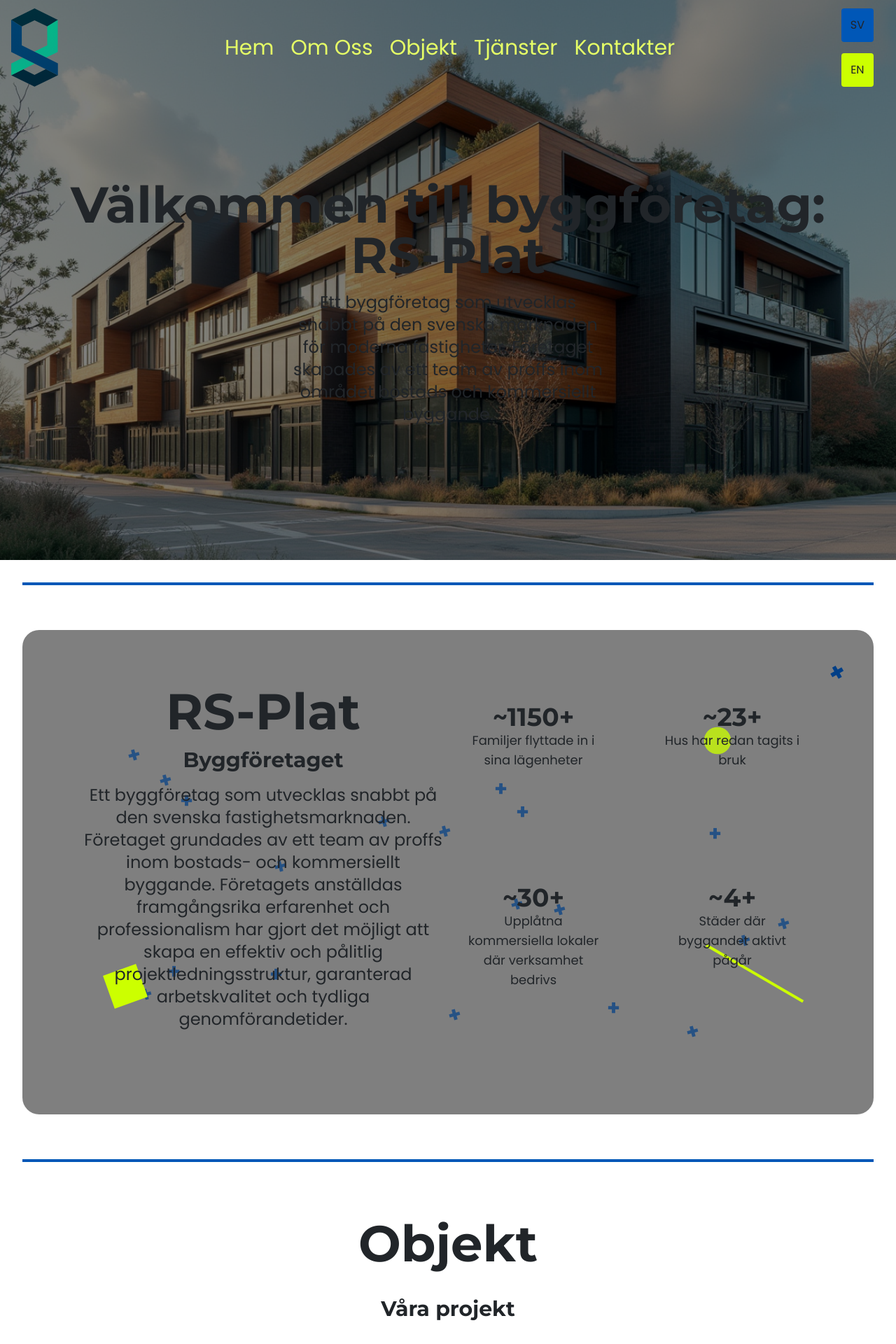
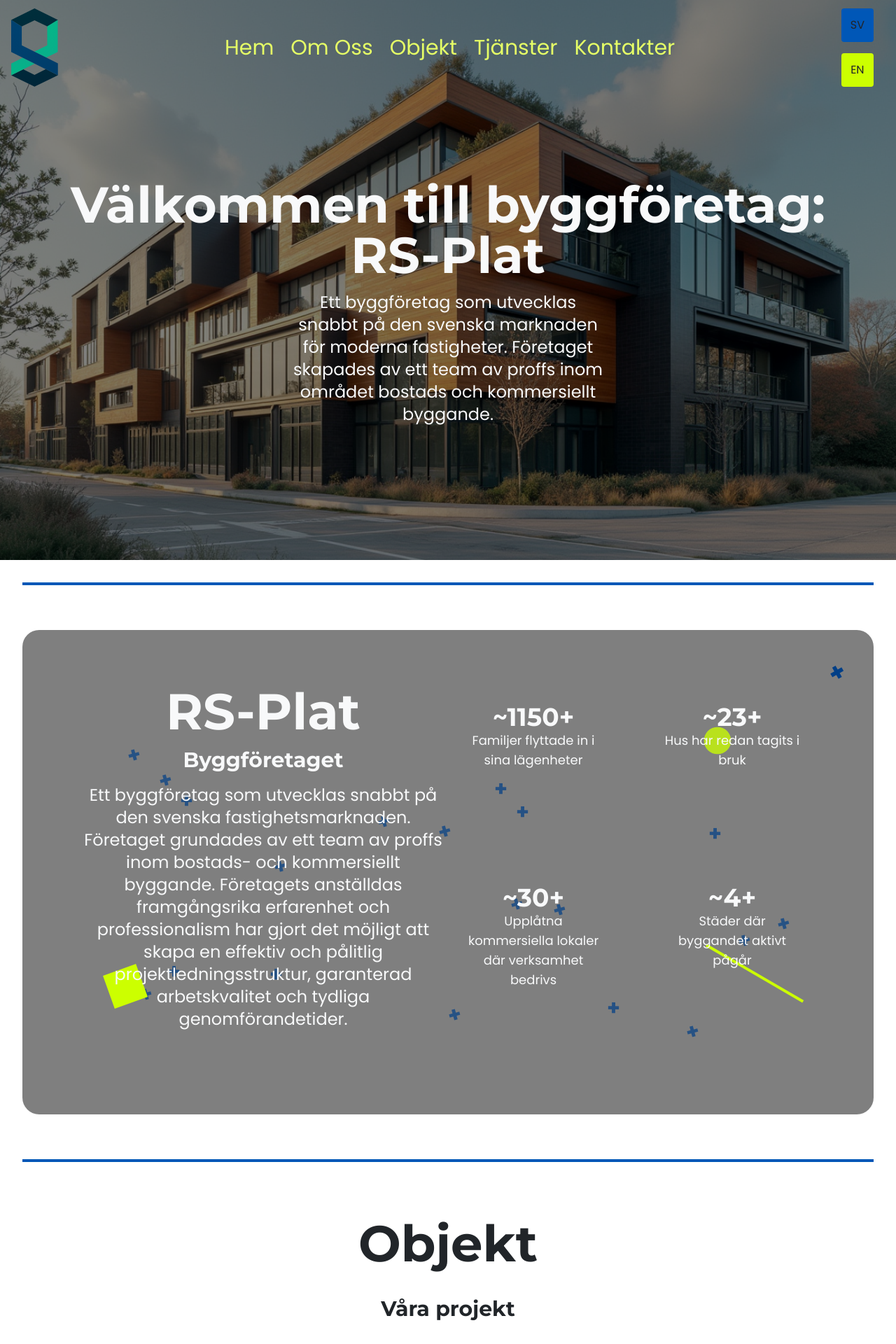
Before and after one commit to zuzeyka/rs-plat, a React (Vite) app: page / in a window 1280 px wide. Shown: the top 1920 px of the page at 70% size. Built offline with nearby package versions, Linux system fonts and the light colour scheme.

Commit message:
fix text color on the dark theme

```diff
--- a/src/components/About.tsx
+++ b/src/components/About.tsx
@@ -30,7 +30,7 @@ const About = () => {
     ];
 
     return (
-        <section id="about" className="relative w-full lg:py-16 border-t-4 border-b-4 border-primary text-center text-typography">
+        <section id="about" className="relative w-full lg:py-16 border-t-4 border-b-4 border-primary text-center text-typography-dark">
             <div className="container lg:flex mx-auto p-10 lg:p-20 relative">
                 <div className="absolute inset-0 bg-cover bg-black opacity-50 rounded-3xl bg-center w-full h-full z-0"></div>
                 <GeometricDecorations
--- a/src/components/Hero.tsx
+++ b/src/components/Hero.tsx
@@ -4,7 +4,7 @@ const Hero = () => {
     const { t } = useTranslation();
 
     return (
-        <section id="home" className="h-screen flex flex-col items-center justify-center bg-cover bg-center text-typography backgroundImage">
+        <section id="home" className="h-screen flex flex-col items-center justify-center bg-cover bg-center text-typography-dark backgroundImage">
             <div
                 className="absolute inset-0 bg-black opacity-50 z-10 bg-cover bg-center w-full h-full"
                 style={{ backgroundImage: "url('home.png')" }}
--- a/src/components/Services.tsx
+++ b/src/components/Services.tsx
@@ -30,7 +30,7 @@ const Services = () => {
     };
 
     return (
-        <section id="services" className="w-full mx-auto my-20 pb-20 text-center text-typography border-b-4 border-primary">
+        <section id="services" className="w-full mx-auto my-20 pb-20 text-center text-secondary border-b-4 border-primary">
             <h2 className="lg:text-7xl text-3xl font-bold text-center mb-4">{t('services.title')}</h2>
             <h3 className="text-center lg:text-3xl text-lg mb-10">{t('services.description')}</h3>
 
```
